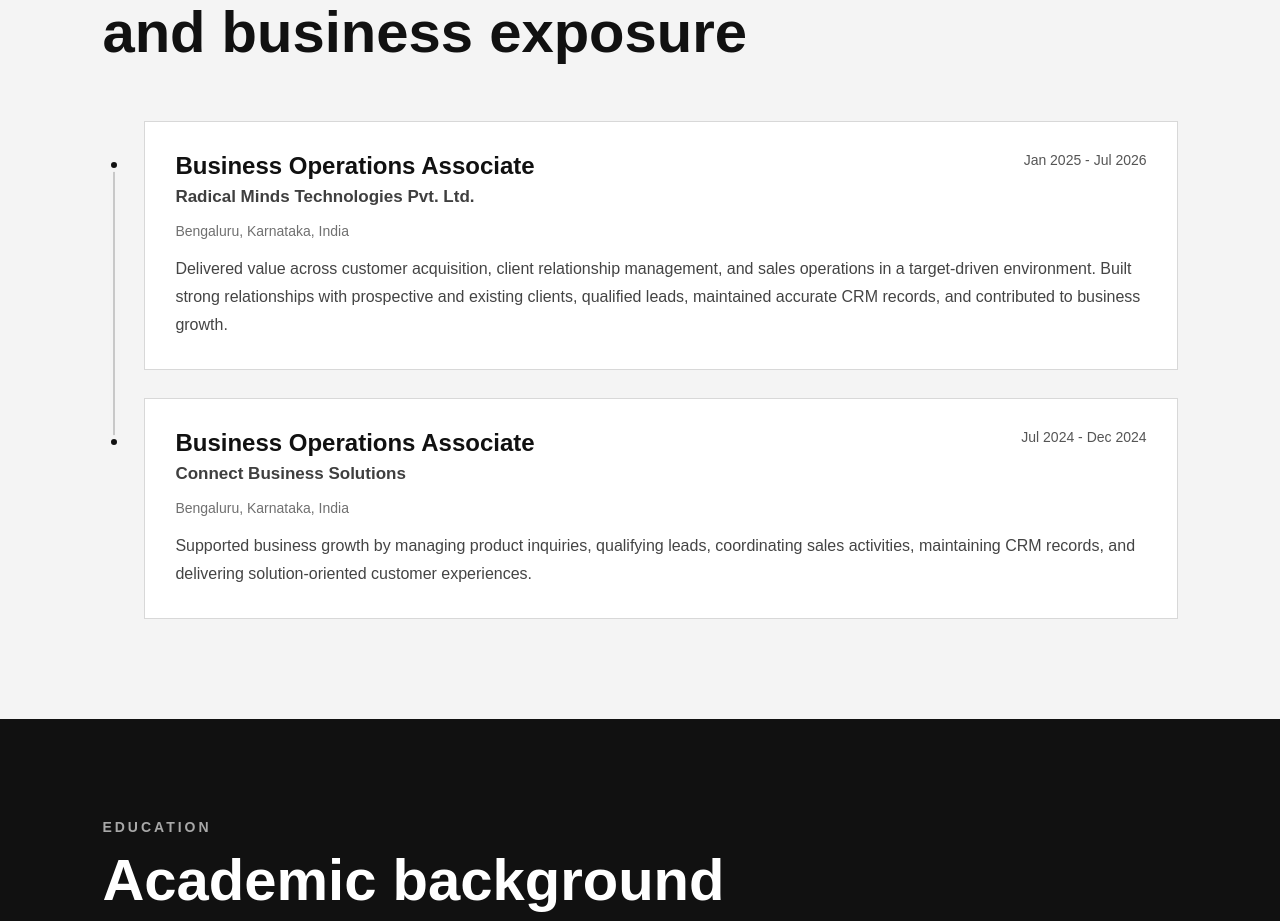
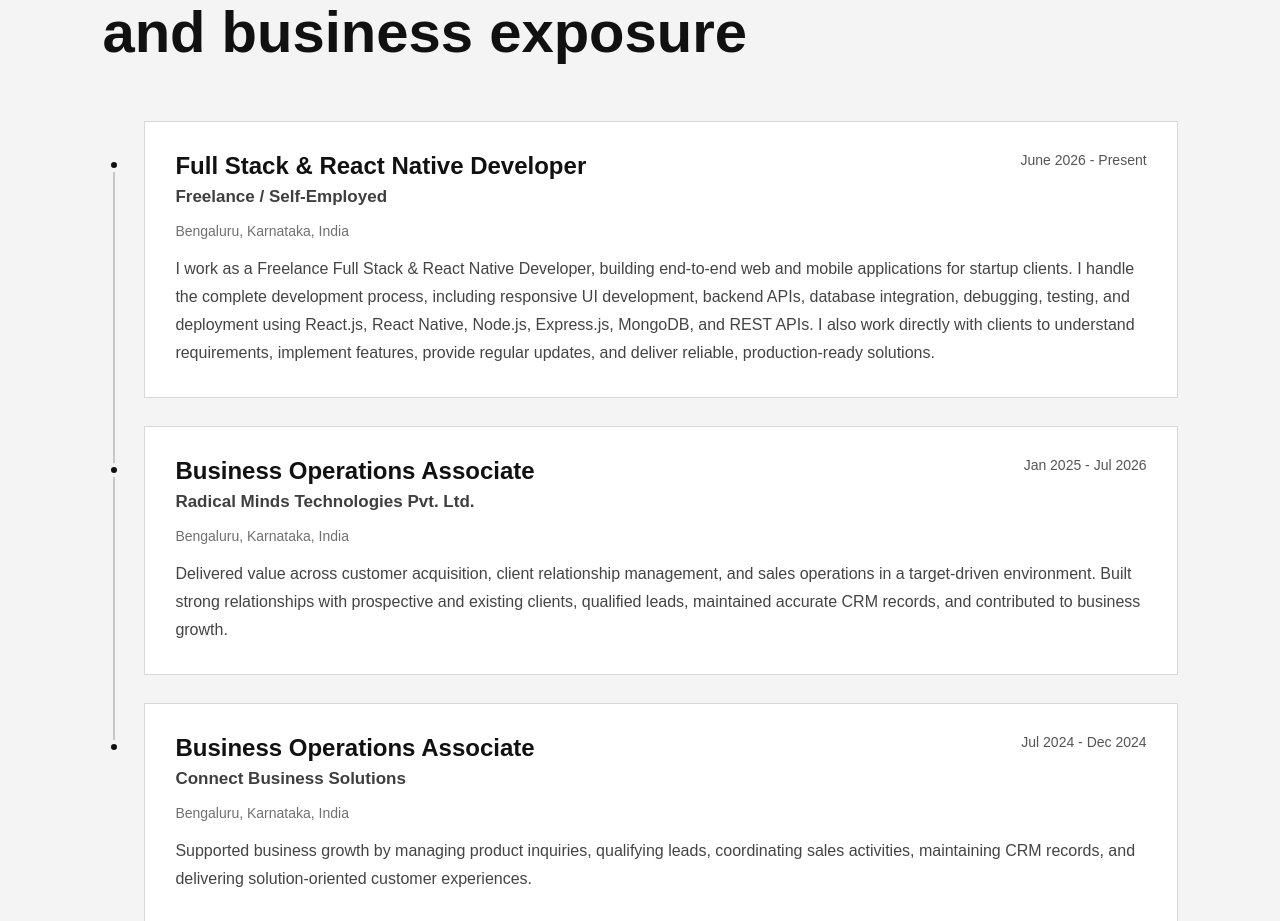
Before and after one commit to rajukr07/Raju-portfolio, a React (Vite) app: page / in a window 1280 px wide. Shown: the part 2740-3661 px from the top of the page. Built offline with nearby package versions, Linux system fonts and the light colour scheme.

Commit message:
add:update experience section

```diff
--- a/src/data/experience.js
+++ b/src/data/experience.js
@@ -1,4 +1,12 @@
 export const experience = [
+  {
+    role: "Full Stack & React Native Developer",
+    company: "Freelance / Self-Employed",
+    duration: "June 2026 - Present",
+    location: "Bengaluru, Karnataka, India",
+    description:
+      "I work as a Freelance Full Stack & React Native Developer, building end-to-end web and mobile applications for startup clients. I handle the complete development process, including responsive UI development, backend APIs, database integration, debugging, testing, and deployment using React.js, React Native, Node.js, Express.js, MongoDB, and REST APIs. I also work directly with clients to understand requirements, implement features, provide regular updates, and deliver reliable, production-ready solutions.",
+  },
   {
     role: "Business Operations Associate",
     company: "Radical Minds Technologies Pvt. Ltd.",
```
